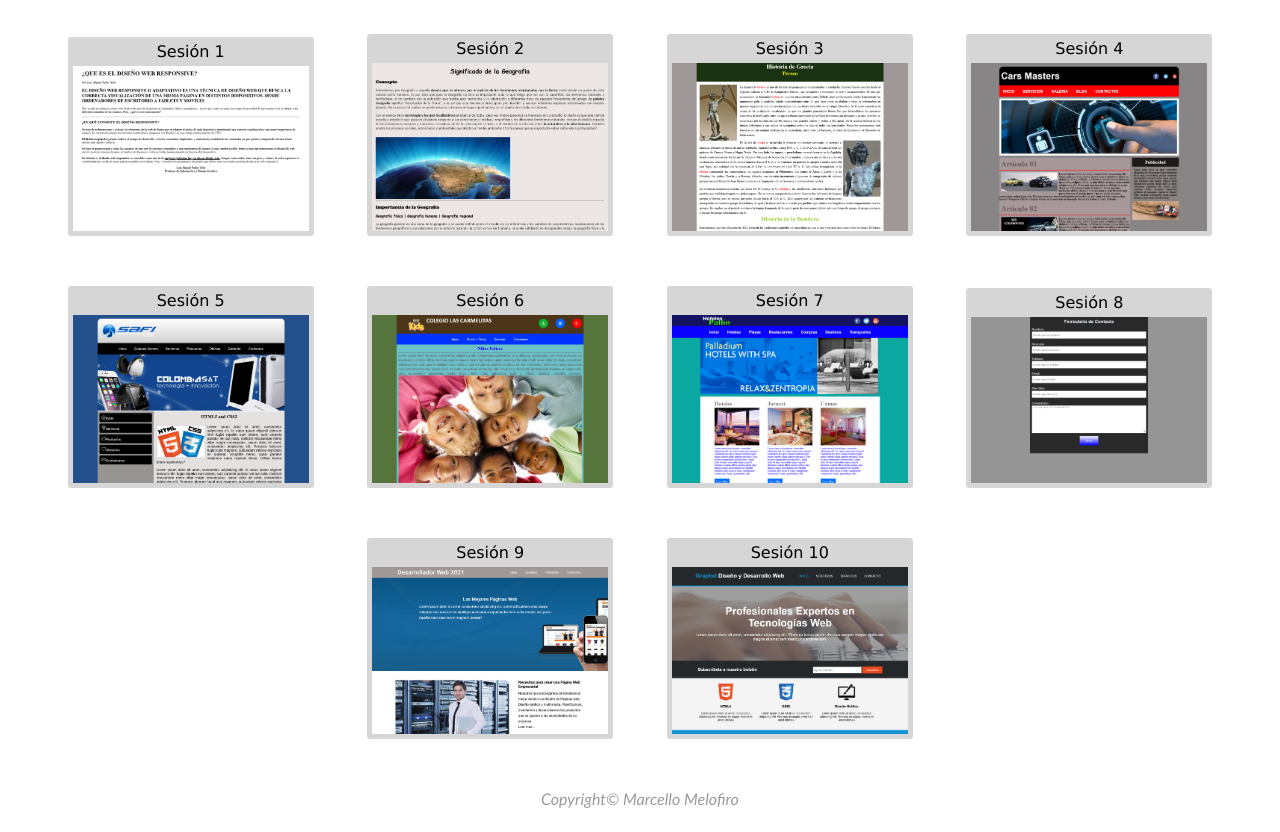
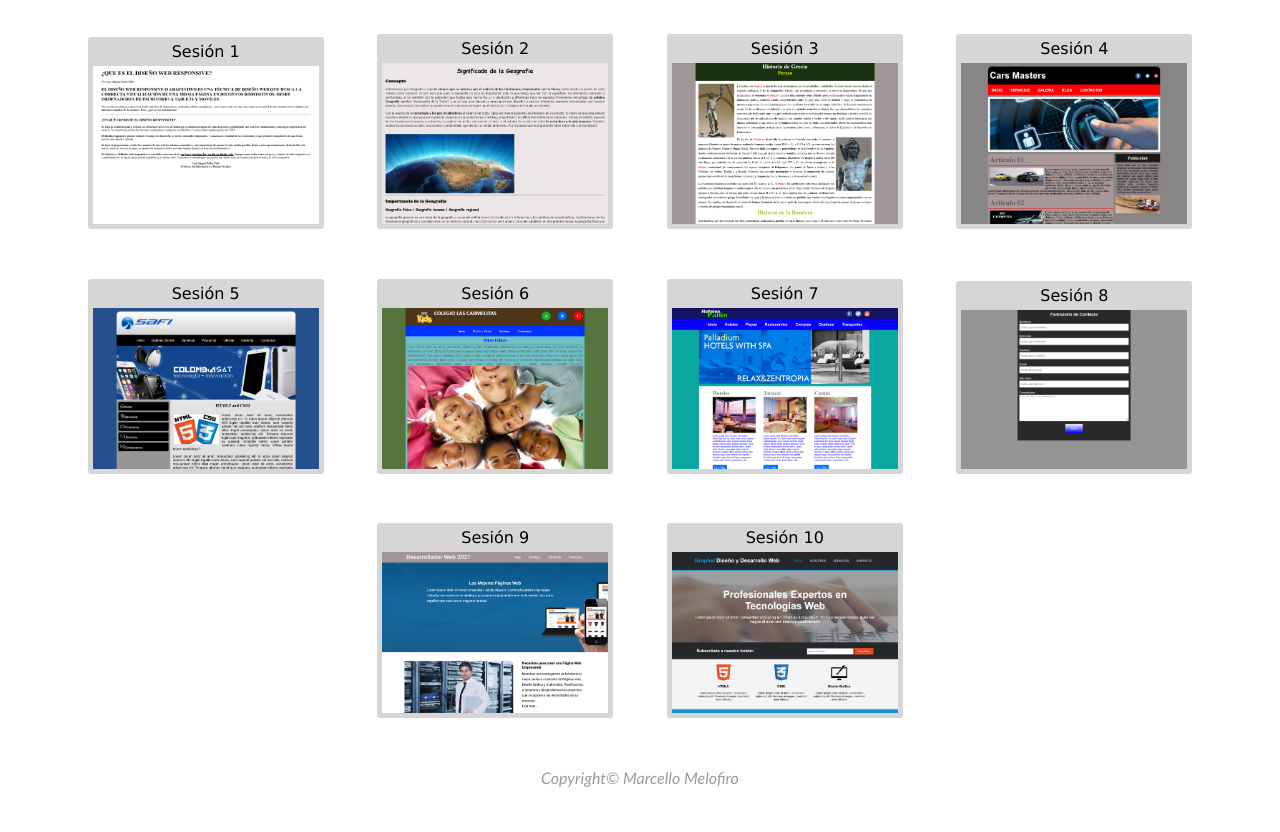
Before and after one commit to MMelofiro/web, a plain HTML site: page index.html in a window 1280 px wide. Shown: the part 65-897 px from the top of the page. After the commit the page ends 876 px from the top, so only its background shows below. Drawn offline with Linux system fonts and the light colour scheme.

Commit message:
Add files via upload

```diff
--- a/style.css
+++ b/style.css
@@ -1,7 +1,7 @@
 *{
     padding: 0;
     margin: 0;
-    box-sizing: 0;
+    box-sizing: border-box;
 }
 
 body{
@@ -55,10 +55,6 @@ footer p{
 
 @media only screen and (max-width: 480px){
 
-    *{
-        box-sizing: border-box;
-    }
-
     h1{
         margin-bottom: 6%;
     }
```
